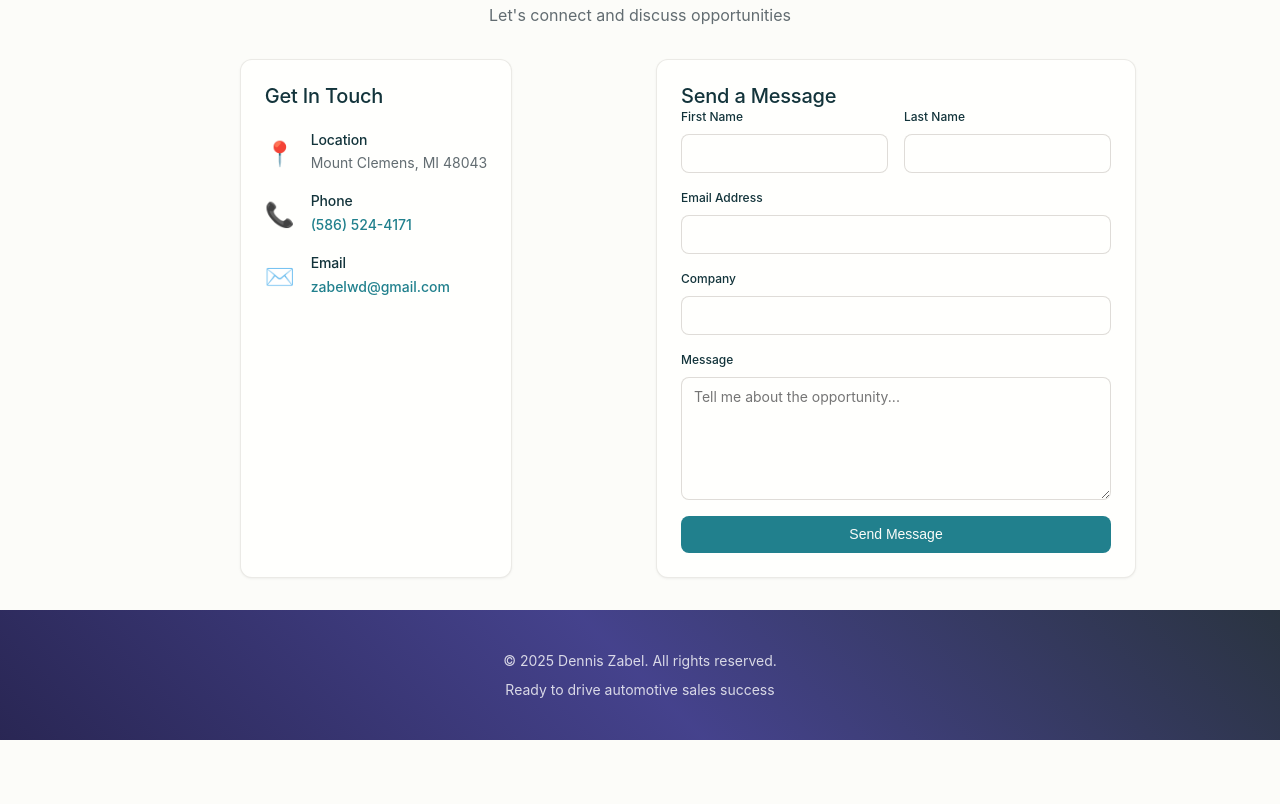
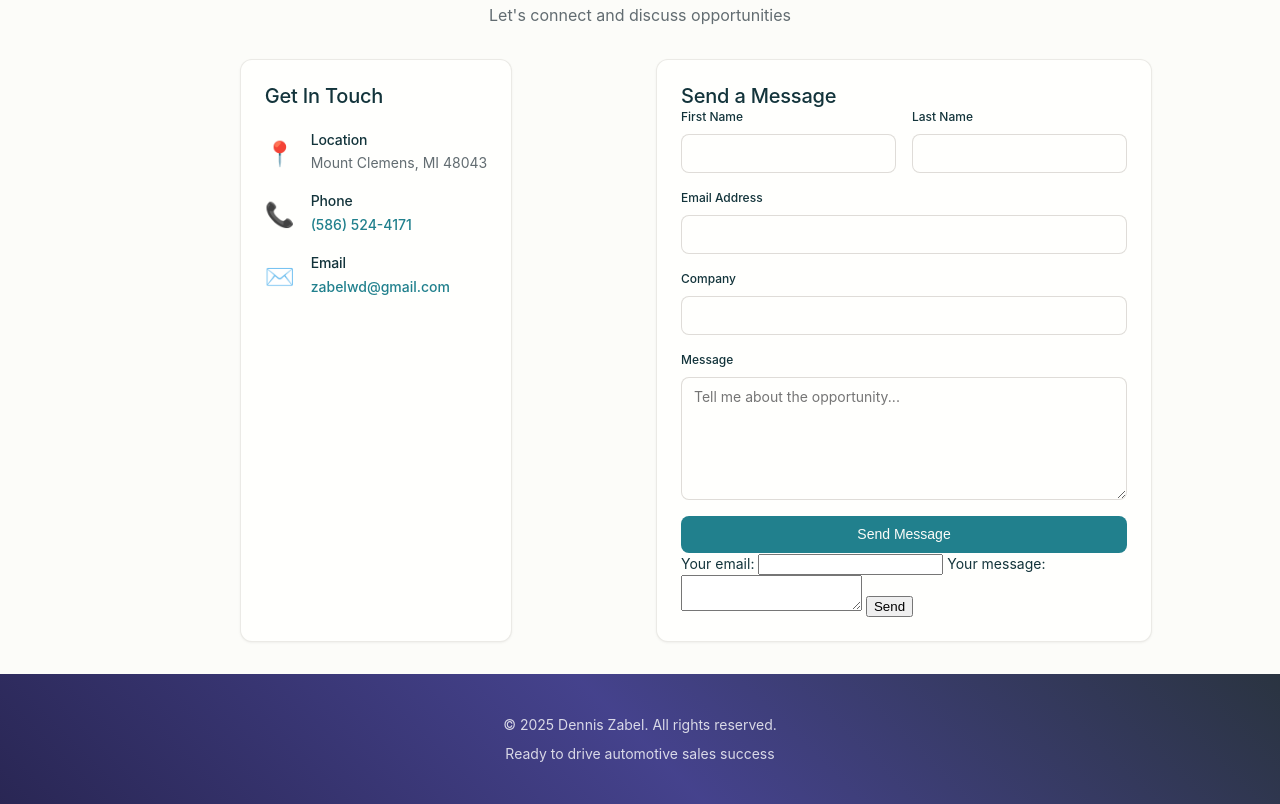
Before and after one commit to zabelwd/zabelwd.github.io, a plain HTML site: page index.html in a window 1280 px wide. Shown: the part 4118-4922 px from the top of the page. Before the commit the page ends 4858 px from the top, so only its background shows below. Drawn offline with Linux system fonts and the light colour scheme; a web font is replaced by a local one.

Commit message:
Update index.html

```diff
--- a/index.html
+++ b/index.html
@@ -384,7 +384,21 @@
                                 <button type="submit" class="btn btn--primary btn--full-width">
                                     Send Message
                                 </button>
-                            </form>
+                            <form
+  action="https://formspree.io/f/xkgqpjqv"
+  method="POST"
+>
+  <label>
+    Your email:
+    <input type="email" name="email">
+  </label>
+  <label>
+    Your message:
+    <textarea name="message"></textarea>
+  </label>
+  <!-- your other form fields go here -->
+  <button type="submit">Send</button>
+</form>
                         </div>
                     </div>
                 </div>
```
